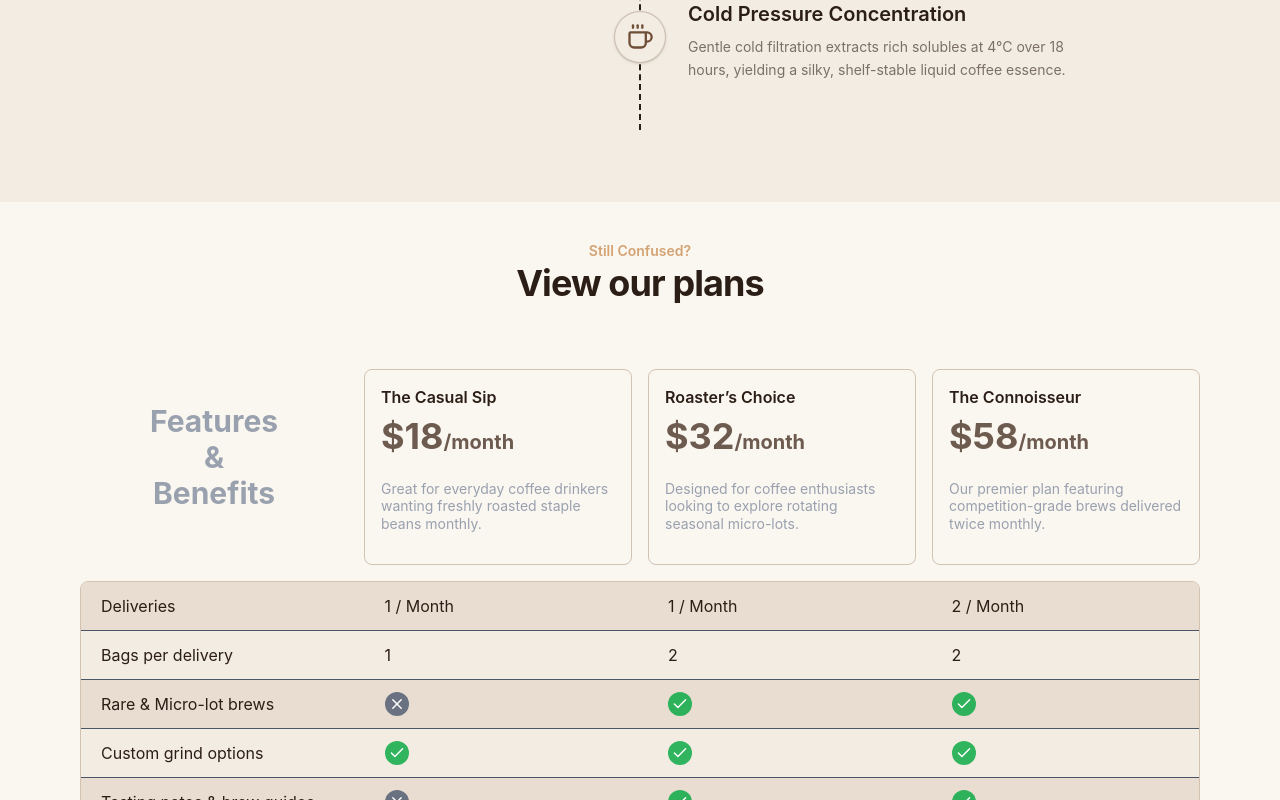
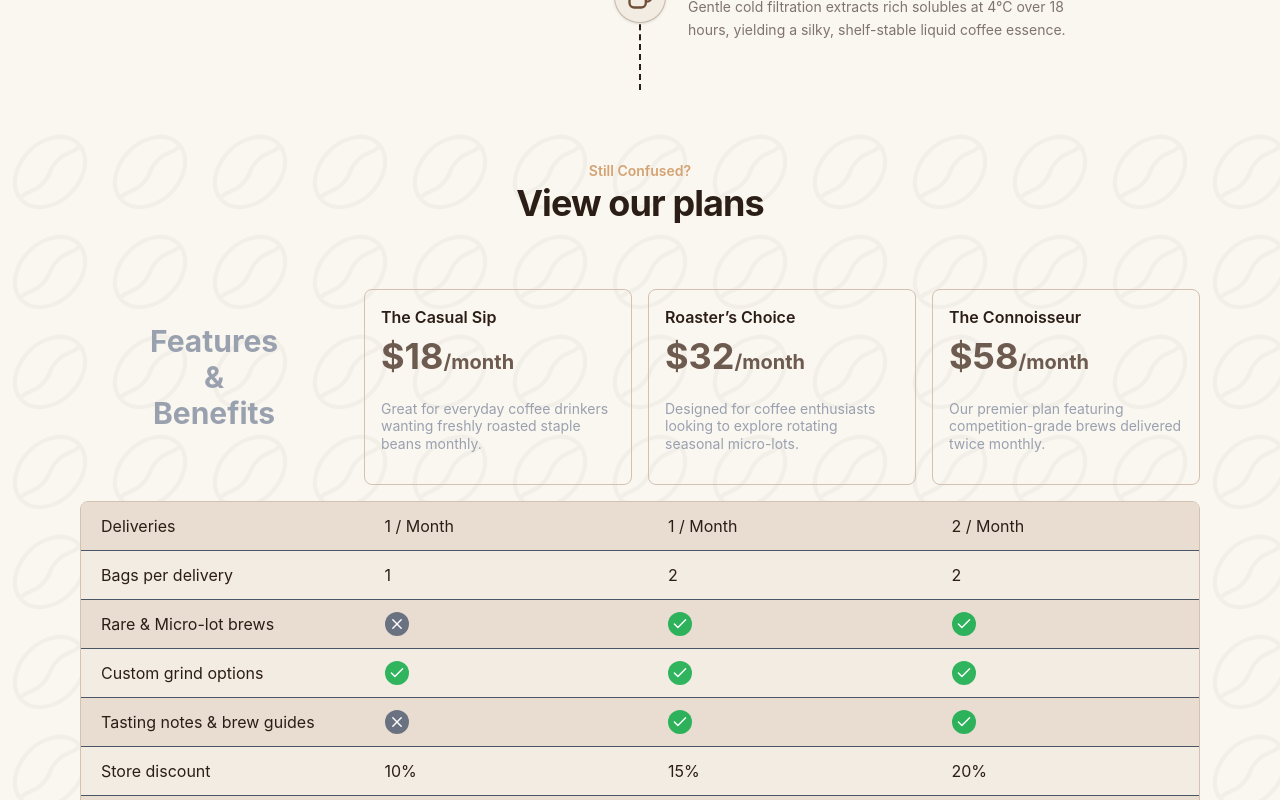
Before and after one commit to beginner-cryptonyx/RASP-UI, a React (Vite) app: page /services/coffee in a window 1280 px wide. Shown: the part 3360-4160 px from the top of the page. Built offline with nearby package versions, Linux system fonts and the light colour scheme.

Commit message:
Added svg background component

```diff
--- /dev/null
+++ b/src/Registy/layout/SvgBackground.tsx
@@ -0,0 +1,38 @@
+import React from "react";
+
+interface SvgBackgroundProps {
+  svg: string;
+  color?: string;
+  maskSize?: number | string;
+  className?: string;
+  children?: React.ReactNode;
+}
+
+export function SvgBackground({
+  svg,
+  color = "rgba(100, 100, 100, 0.05)",
+  maskSize = 200,
+  className,
+  children,
+}: SvgBackgroundProps) {
+  const size = typeof maskSize === "number" ? `${maskSize}px` : maskSize;
+
+  return (
+    <div className={`relative isolate ${className ?? ""}`}>
+      <div
+        className="absolute inset-0 -z-10"
+        style={{
+          backgroundColor: color,
+          maskImage: `url('${svg}')`,
+          WebkitMaskImage: `url('${svg}')`,
+          maskRepeat: "repeat",
+          WebkitMaskRepeat: "repeat",
+          maskSize: size,
+          WebkitMaskSize: size,
+        }}
+      />
+
+      {children}
+    </div>
+  );
+}
--- a/src/pages/coffee/Coffee.tsx
+++ b/src/pages/coffee/Coffee.tsx
@@ -10,6 +10,7 @@ import PricingTable from "../../Registy/Marketing/Pricing";
 import { NavLayout } from "../../Registy/Navigation/NavLayout";
 import useTheme from "../../Theme/UseTheme";
 import Grid from "../../Registy/Layout/Grid";
+import { SvgBackground } from "../../Registy/Layout/SvgBackground";
 
 export default function Coffee() {
   const { setColorScheme } = useTheme();
@@ -35,14 +36,13 @@ export default function Coffee() {
 
 
       </Grid>
-      <div className="bg-background2 py-10 px-6">
         <Eyebrow className="text-center">Why us?</Eyebrow>
         <h2 className="font-bold text-center m-0 p-0 mb-15 ">
           Our extraction process
         </h2>
         <Timeline elements={coffeeProcessTimeline}></Timeline>
-      </div>
-      <div className="p-10">
+
+      <SvgBackground className="p-10" svg="/coffee/coffee-bean.svg" maskSize={100}>
         <Eyebrow className="text-center">Still Confused?</Eyebrow>
         <h2 className="font-bold text-center ">View our plans</h2>
         <PricingTable
@@ -50,7 +50,7 @@ export default function Coffee() {
           FeatureList={coffeeFeatureList}
           variant="complex"
         ></PricingTable>
-      </div>
+      </SvgBackground>
     </NavLayout>
   );
 }
```
Also changed, not shown: public/coffee/coffee-bean.svg (added).
